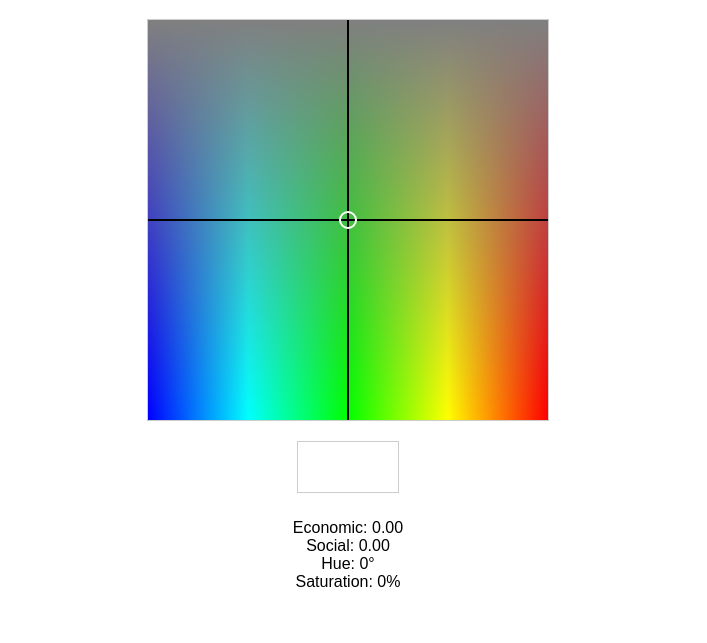
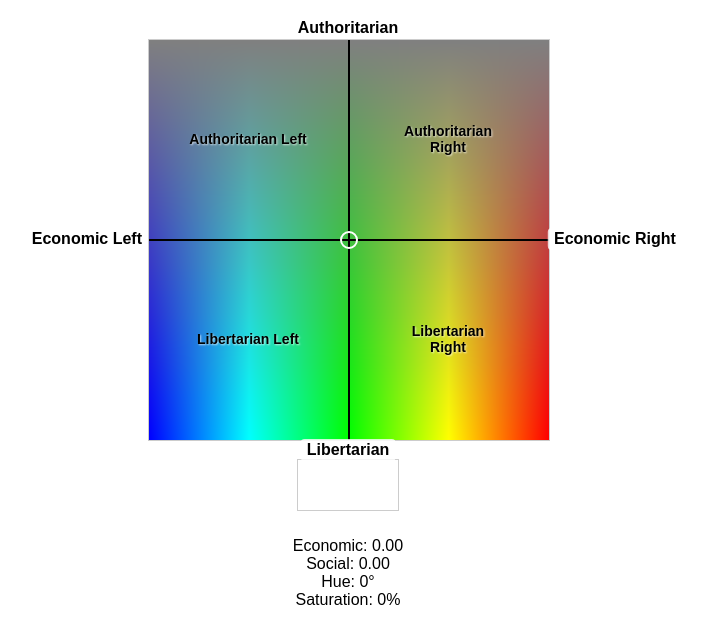
Before and after one commit to LeDHoang/rage-quit-by-color, a plain HTML site: page index.html in a window 1280 px wide. Shown: the part 111-754 px from the top of the page, without its empty margins (292-999 px from the left). Drawn offline with Linux system fonts and the light colour scheme.

Commit message:
Enhance Political Compass Color Picker layout with axis labels and quadrant indicators

```diff
--- a/index.html
+++ b/index.html
@@ -11,11 +11,32 @@
     #preview { width: 100px; height: 50px; border: 1px solid #ccc; margin-top: 20px; }
     #info { margin-top: 10px; text-align: center; }
     .container { display: flex; flex-direction: column; align-items: center; }
+    .picker-container { position: relative; width: 400px; height: 400px; margin-top: 20px; }
+    .axis-label { position: absolute; font-weight: bold; background: rgba(255,255,255,0.8); padding: 2px 6px; border-radius: 4px; }
+    .axis-x-left { left: 0; top: 50%; transform: translate(-100%, -50%); }
+    .axis-x-right { right: 0; top: 50%; transform: translate(100%, -50%); }
+    .axis-y-top { top: 0; left: 50%; transform: translate(-50%, -100%); }
+    .axis-y-bottom { bottom: 0; left: 50%; transform: translate(-50%, 100%); }
+    .quad-label { position: absolute; font-size: 14px; font-weight: bold; color: #000; text-shadow: 1px 1px 2px rgba(255,255,255,0.7); text-align: center; }
+    .top-left { left: 25%; top: 25%; transform: translate(-50%, -50%); }
+    .top-right { left: 75%; top: 25%; transform: translate(-50%, -50%); }
+    .bottom-left { left: 25%; top: 75%; transform: translate(-50%, -50%); }
+    .bottom-right { left: 75%; top: 75%; transform: translate(-50%, -50%); }
   </style>
 </head>
 <body>
   <h1>Political Compass Color Picker</h1>
-  <canvas id="compass" width="400" height="400"></canvas>
+  <div class="picker-container">
+    <canvas id="compass" width="400" height="400"></canvas>
+    <div class="axis-label axis-x-left">Economic Left</div>
+    <div class="axis-label axis-x-right">Economic Right</div>
+    <div class="axis-label axis-y-top">Authoritarian</div>
+    <div class="axis-label axis-y-bottom">Libertarian</div>
+    <div class="quad-label top-left">Authoritarian Left</div>
+    <div class="quad-label top-right">Authoritarian Right</div>
+    <div class="quad-label bottom-left">Libertarian Left</div>
+    <div class="quad-label bottom-right">Libertarian Right</div>
+  </div>
   <div class="container">
     <div id="preview"></div>
     <div id="info">
```
